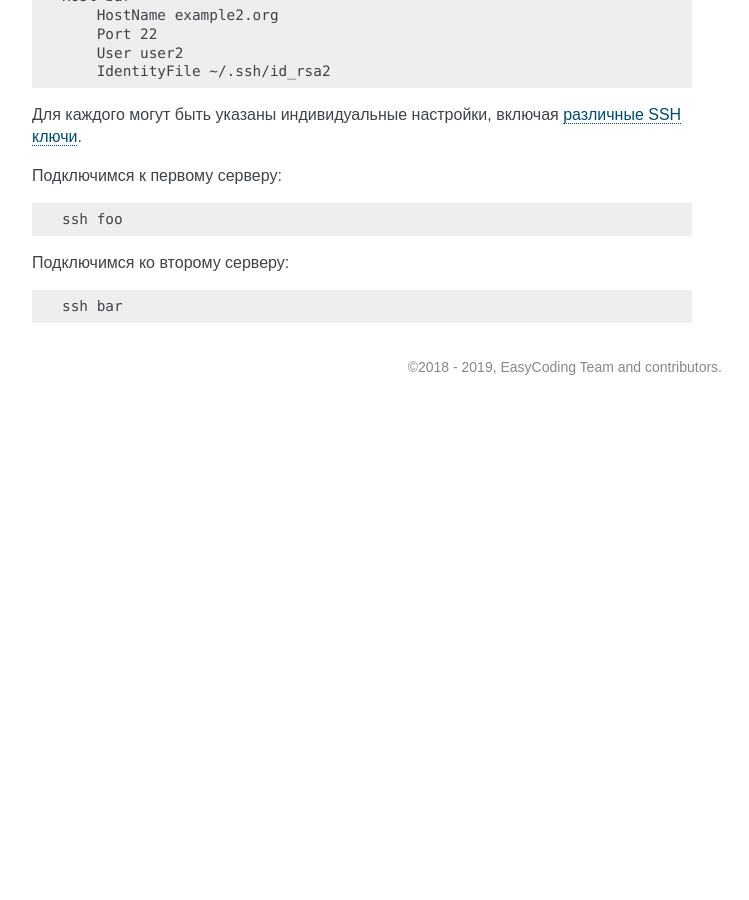
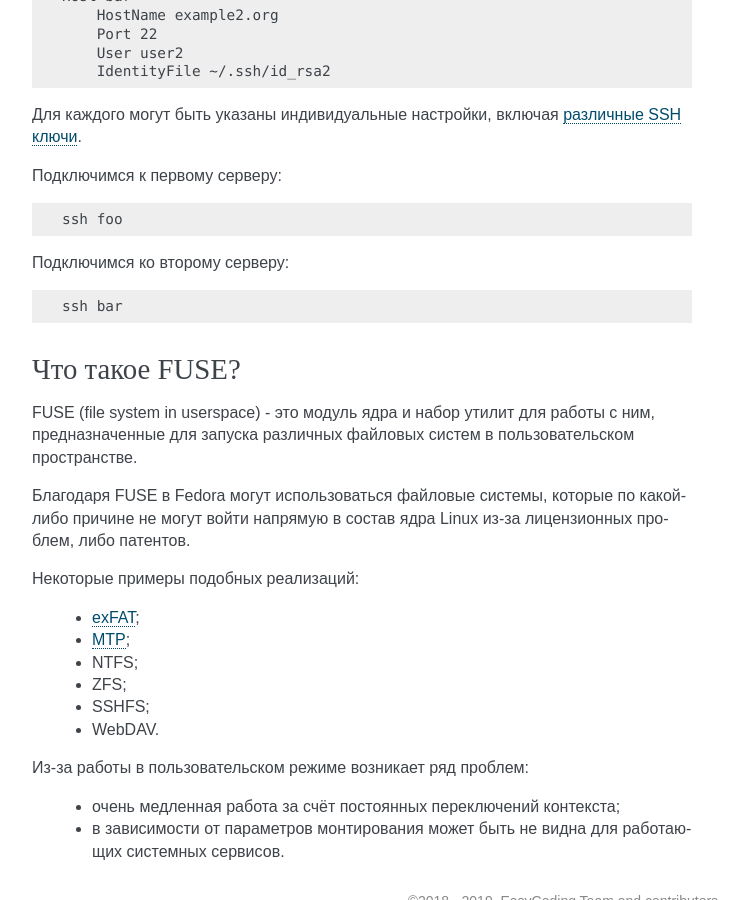
Before and after one commit to RussianFedora/FAQ, a Sphinx documentation site: the page built from source/administration.rst, in a window 1280 px wide and 900 px high, scrolled down 17439 px. Shown: the whole window, without its empty margins (388-1137 px from the left). Built offline with Sphinx 7.4.7, drawn with Linux system fonts in a browser that asks for light colours; before the commit the page ends 17844 px from its top, so only the background shows below that.

Commit message:
Added question about FUSE.

```diff
--- a/source/administration.rst
+++ b/source/administration.rst
@@ -1024,3 +1024,27 @@ OpenSSH позволяет создавать неограниченное ко
 .. code-block:: text
 
     ssh bar
+
+.. index:: file system, fuse
+.. _fuse-info:
+
+Что такое FUSE?
+==================
+
+FUSE (file system in userspace) - это модуль ядра и набор утилит для работы с ним, предназначенные для запуска различных файловых систем в пользовательском пространстве.
+
+Благодаря FUSE в Fedora могут использоваться файловые системы, которые по какой-либо причине не могут войти напрямую в состав ядра Linux из-за лицензионных проблем, либо патентов.
+
+Некоторые примеры подобных реализаций:
+
+  * :ref:`exFAT <fedora-exfat>`;
+  * :ref:`MTP <fuse-mtp>`;
+  * NTFS;
+  * ZFS;
+  * SSHFS;
+  * WebDAV.
+
+Из-за работы в пользовательском режиме возникает ряд проблем:
+
+  * очень медленная работа за счёт постоянных переключений контекста;
+  * в зависимости от параметров монтирования может быть не видна для работающих системных сервисов.
--- a/source/using-applications.rst
+++ b/source/using-applications.rst
@@ -204,7 +204,7 @@
 Здесь **test.txt** - исходный файл с неправильной кодировкой, а **result.txt** используется для записи результата преобразования.
 
 .. index:: fuse, file system, mtp, android, phone
-.. _fuze-mtp:
+.. _fuse-mtp:
 
 Как подключить смартфон на Android посредством протокола MTP?
 ================================================================
```
